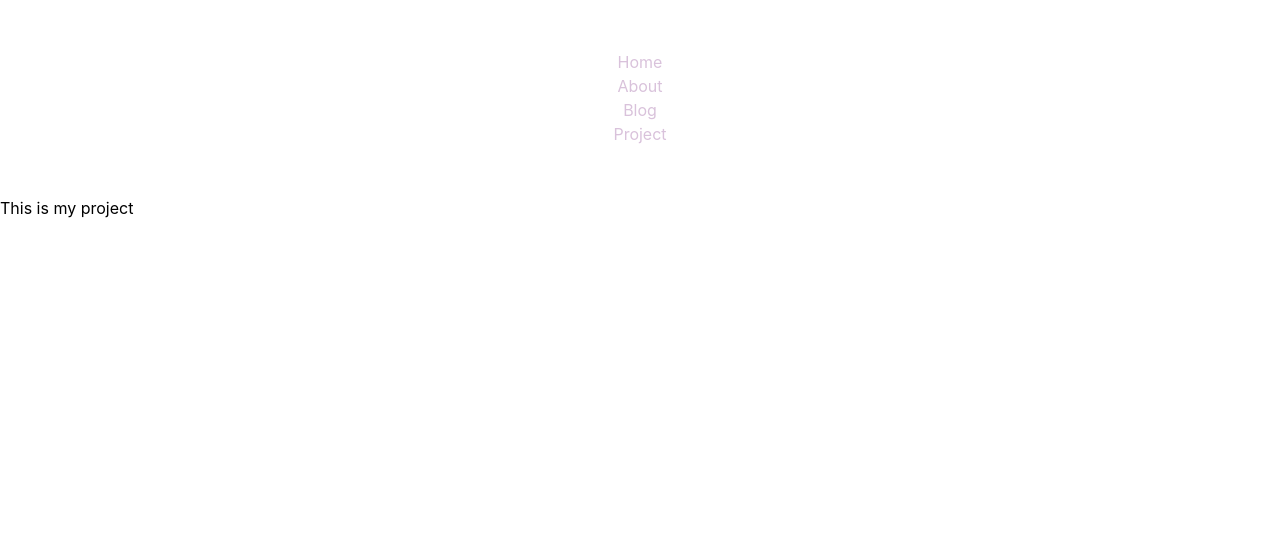
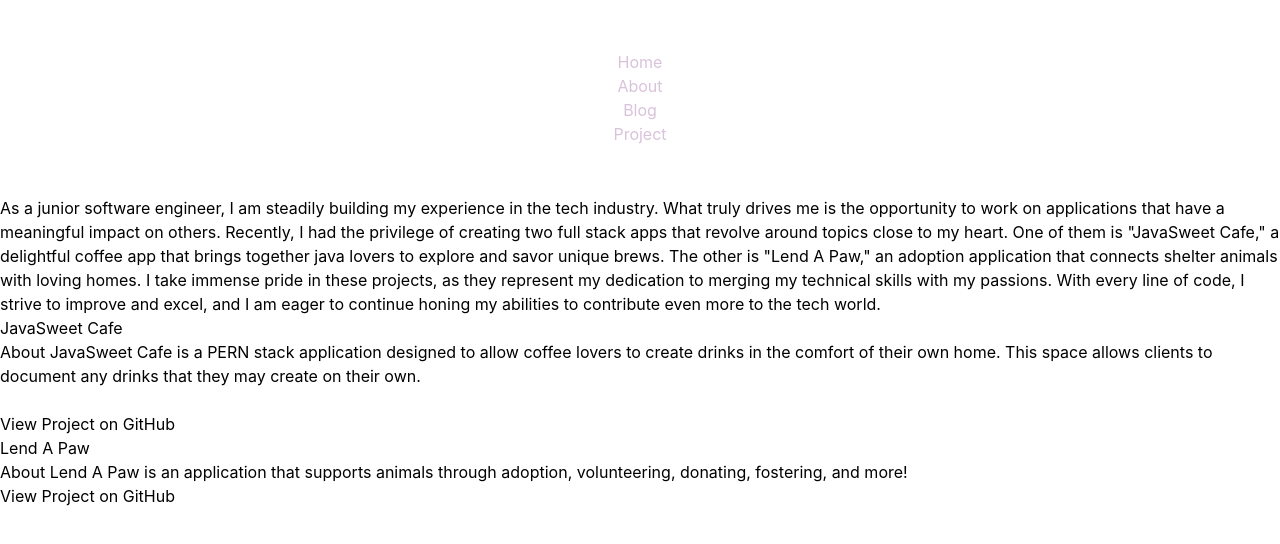
Before and after one commit to Yolisss/devPortfolio, a Next.js app: page /project in a window 1280 px wide. Shown: the top 544 px of the page. Built offline with nearby package versions, Linux system fonts and the light colour scheme.

Commit message:
created intro paragraph and included links to jscafe and lendapaw

```diff
--- a/pages/project.js
+++ b/pages/project.js
@@ -1,5 +1,47 @@
 import React from "react";
 
 export default function Project() {
-  return <div>This is my project</div>;
+  return (
+    <div>
+      {" "}
+      <p>
+        As a junior software engineer, I am steadily building my experience in
+        the tech industry. What truly drives me is the opportunity to work on
+        applications that have a meaningful impact on others. Recently, I had
+        the privilege of creating two full stack apps that revolve around topics
+        close to my heart. One of them is "JavaSweet Cafe," a delightful coffee
+        app that brings together java lovers to explore and savor unique brews.
+        The other is "Lend A Paw," an adoption application that connects shelter
+        animals with loving homes. I take immense pride in these projects, as
+        they represent my dedication to merging my technical skills with my
+        passions. With every line of code, I strive to improve and excel, and I
+        am eager to continue honing my abilities to contribute even more to the
+        tech world.
+      </p>
+      <div>
+        <h4>JavaSweet Cafe</h4>
+        <p>
+          About JavaSweet Cafe is a PERN stack application designed to allow
+          coffee lovers to create drinks in the comfort of their own home. This
+          space allows clients to document any drinks that they may create on
+          their own.
+        </p>
+        <br />
+      </div>
+      <a href="https://github.com/Yolisss/2.0JSCafeProject" target="_blank">
+        View Project on GitHub
+      </a>
+      <br />
+      <div>
+        <h4>Lend A Paw</h4>
+        <p>
+          About Lend A Paw is an application that supports animals through
+          adoption, volunteering, donating, fostering, and more!
+        </p>
+        <a href="https://github.com/Yolisss/Lend-A-Paw" target="_blank">
+          View Project on GitHub
+        </a>
+      </div>
+    </div>
+  );
 }
```
